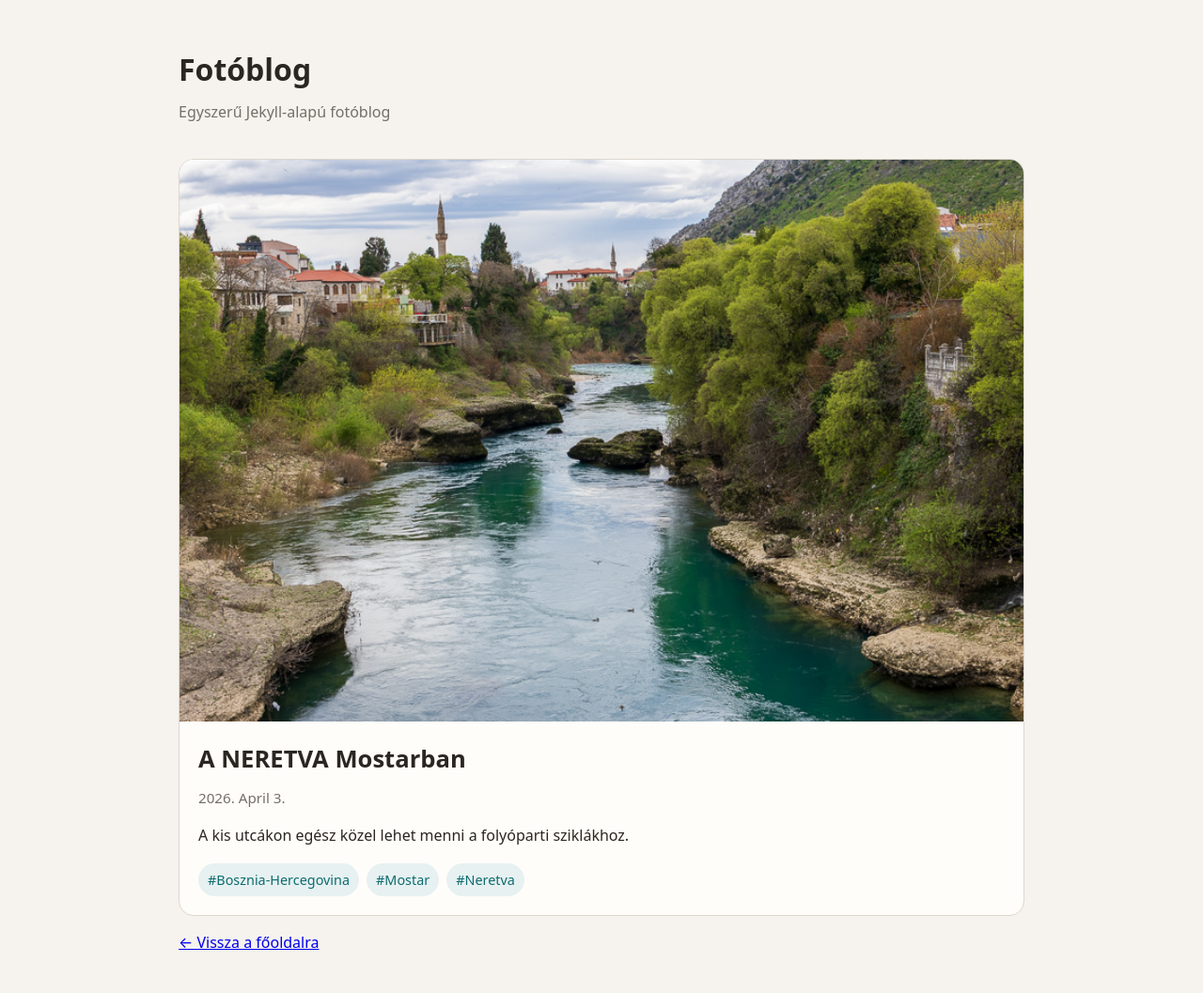
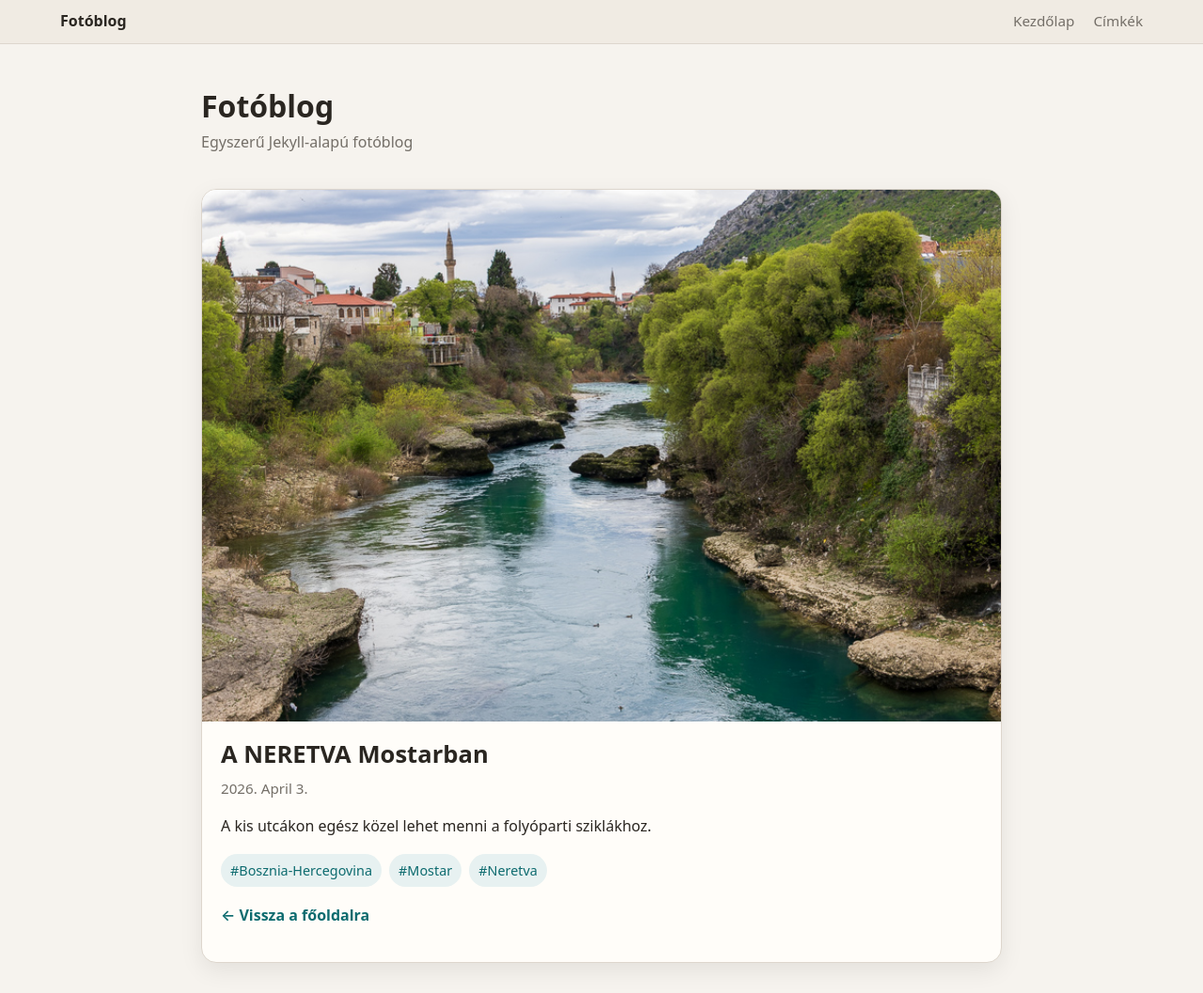
Before and after one commit to havassy/fotoblog, a Jekyll site: the page built from _posts/2026-04-03-neretva333.md, in a window 1280 px wide. Shown: the whole page at 94% size. Built offline with Jekyll 4.4.1, drawn with Linux system fonts in a browser that asks for light colours.

Commit message:
Update post.html

```diff
--- a/_layouts/post.html
+++ b/_layouts/post.html
@@ -5,35 +5,201 @@
   <meta name="viewport" content="width=device-width, initial-scale=1">
   <title>{{ page.title }} – {{ site.title }}</title>
   <style>
-    body{margin:0;font-family:system-ui,-apple-system,Segoe UI,Roboto,sans-serif;
-         background:#f6f3ee;color:#2a2621;line-height:1.6;}
-    .wrap{max-width:900px;margin:0 auto;padding:24px;}
-    header{padding:24px 0 12px;}
-    h1{margin:0 0 8px;font-size:2rem;}
-    .lead{margin:0;color:#746f68;}
-    article{margin-top:24px;background:#fffdf9;border:1px solid #ddd6cd;
-            border-radius:16px;overflow:hidden;}
-    img{display:block;width:100%;height:auto;background:#e8e2d9;}
-    .content{padding:20px;}
-    h2{margin:0 0 8px;font-size:1.6rem;}
-    .meta{display:flex;flex-wrap:wrap;gap:10px;margin:0 0 14px;padding:0;
-          list-style:none;color:#746f68;font-size:0.95rem;}
-    .tags{display:flex;flex-wrap:wrap;gap:8px;margin-top:16px;}
+    :root{
+      --bg:#f6f3ee;
+      --surface:#fffdf9;
+      --border:#ddd6cd;
+      --text:#2a2621;
+      --muted:#746f68;
+      --accent:#0d6b6f;
+      --radius:16px;
+      --shadow:0 8px 24px rgba(0,0,0,0.08);
+    }
+
+    *{box-sizing:border-box;}
+
+    body{
+      margin:0;
+      font-family:system-ui,-apple-system,Segoe UI,Roboto,sans-serif;
+      background:var(--bg);
+      color:var(--text);
+      line-height:1.6;
+    }
+
+    .site-header{
+      background:#f0ebe3;
+      border-bottom:1px solid var(--border);
+    }
+
+    .site-header-inner{
+      max-width:1200px;
+      margin:0 auto;
+      padding:10px 24px;
+      display:flex;
+      align-items:center;
+      justify-content:space-between;
+    }
+
+    .site-title{
+      font-weight:700;
+      text-decoration:none;
+      color:var(--text);
+    }
+
+    .site-title:hover{
+      color:var(--accent);
+    }
+
+    .site-nav a{
+      margin-left:16px;
+      text-decoration:none;
+      color:var(--muted);
+      font-size:0.95rem;
+    }
+
+    .site-nav a:hover{
+      color:var(--accent);
+    }
+
+    .wrap{
+      max-width:900px;
+      margin:0 auto;
+      padding:24px;
+    }
+
+    .page-header{
+      padding:24px 0 12px;
+    }
+
+    h1{
+      margin:0 0 8px;
+      font-size:2rem;
+      line-height:1.15;
+    }
+
+    .lead{
+      margin:0;
+      color:var(--muted);
+    }
+
+    article{
+      margin-top:24px;
+      background:var(--surface);
+      border:1px solid var(--border);
+      border-radius:16px;
+      overflow:hidden;
+      box-shadow:var(--shadow);
+    }
+
+    img{
+      display:block;
+      width:100%;
+      height:auto;
+      background:#e8e2d9;
+    }
+
+    .content{
+      padding:20px;
+    }
+
+    h2{
+      margin:0 0 8px;
+      font-size:1.6rem;
+      line-height:1.2;
+    }
+
+    .meta{
+      display:flex;
+      flex-wrap:wrap;
+      gap:10px;
+      margin:0 0 14px;
+      padding:0;
+      list-style:none;
+      color:var(--muted);
+      font-size:0.95rem;
+    }
+
+    .content p{
+      max-width:70ch;
+    }
+
+    .tags{
+      display:flex;
+      flex-wrap:wrap;
+      gap:8px;
+      margin-top:16px;
+    }
+
     .tag{
       display:inline-block;
       padding:6px 10px;
       border-radius:999px;
       background:#e7f1f1;
-      color:#0d6b6f;
+      color:var(--accent);
       font-size:0.9rem;
       text-decoration:none;
     }
-    .tag:hover{background:#d9ebeb;}
+
+    .tag:hover{
+      background:#d9ebeb;
+    }
+
+    .back-link{
+      margin-top:18px;
+    }
+
+    .back-link a{
+      text-decoration:none;
+      color:var(--accent);
+      font-weight:600;
+    }
+
+    .back-link a:hover{
+      text-decoration:underline;
+    }
+
+    @media (max-width: 640px){
+      .site-header-inner{
+        padding:10px 18px;
+        flex-wrap:wrap;
+        gap:10px;
+      }
+
+      .site-nav a{
+        margin-left:12px;
+      }
+
+      .wrap{
+        padding:18px;
+      }
+
+      .content{
+        padding:16px;
+      }
+
+      h1{
+        font-size:1.75rem;
+      }
+
+      h2{
+        font-size:1.35rem;
+      }
+    }
   </style>
 </head>
 <body>
+  <header class="site-header">
+    <div class="site-header-inner">
+      <a class="site-title" href="{{ '/' | relative_url }}">Fotóblog</a>
+      <nav class="site-nav">
+        <a href="{{ '/' | relative_url }}">Kezdőlap</a>
+        <a href="{{ '/tags/' | relative_url }}">Címkék</a>
+      </nav>
+    </div>
+  </header>
+
   <div class="wrap">
-    <header>
+    <header class="page-header">
       <h1>{{ site.title }}</h1>
       <p class="lead">{{ site.description }}</p>
     </header>
@@ -42,8 +208,10 @@
       {% if page.image %}
       <img src="{{ page.image | relative_url }}" alt="{{ page.title }}">
       {% endif %}
+
       <div class="content">
         <h2>{{ page.title }}</h2>
+
         <ul class="meta">
           <li>{{ page.date | date: "%Y. %B %-d." }}</li>
 
@@ -77,13 +245,12 @@
           {% endfor %}
         </div>
         {% endif %}
+
+        <p class="back-link">
+          <a href="{{ '/' | relative_url }}">&larr; Vissza a főoldalra</a>
+        </p>
       </div>
     </article>
-
-    <p style="margin-top:16px;">
-      <a href="{{ '/' | relative_url }}">&larr; Vissza a főoldalra</a>
-    </p>
-
   </div>
 </body>
 </html>
```
